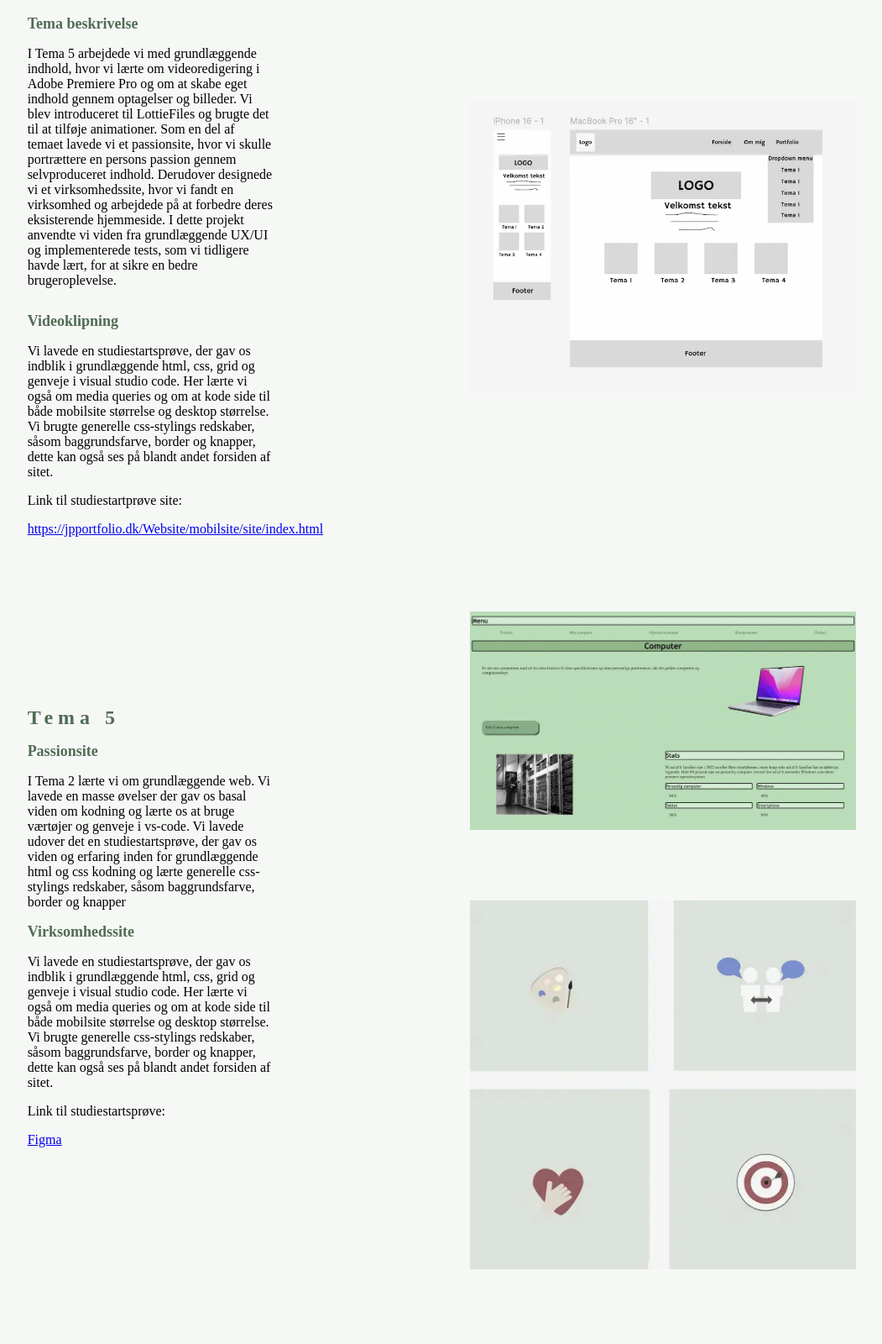
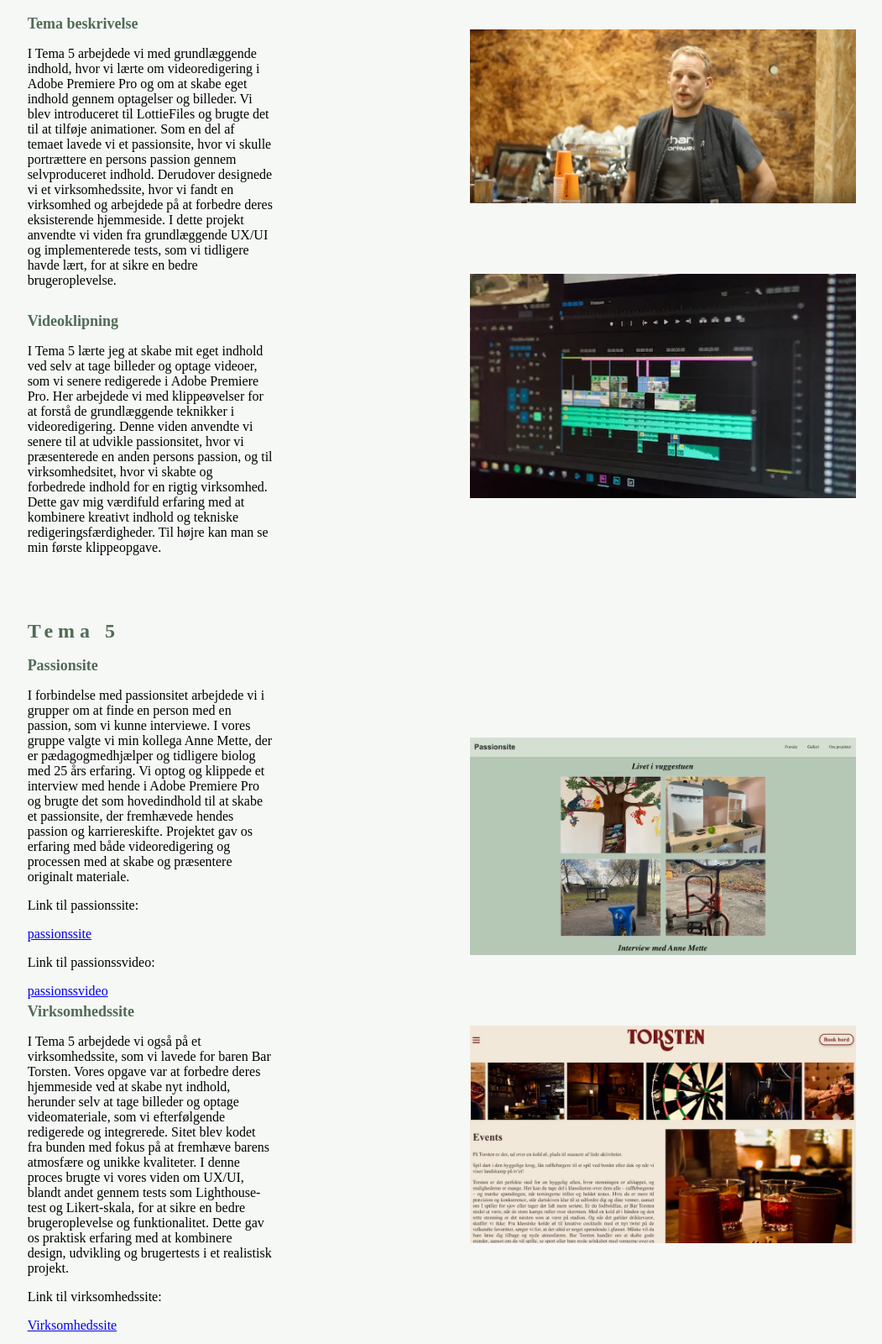
Before and after one commit to Jape0006/Eksamen-1.semester, a plain HTML site: page Tema5.html in a window 1280 px wide. Shown: the part 220-1820 px from the top of the page at 84% size, without its empty margins (51-1102 px from the left). Drawn offline with Linux system fonts and the light colour scheme.

Commit message:
ændringer-igen

```diff
--- /dev/null
+++ b/Css/Animation.css
@@ -0,0 +1,17 @@
+@keyframes hop {
+  0% {
+    transform: translateY(0);
+  }
+  25% {
+    transform: translateY(-20px);
+  }
+  50% {
+    transform: translateY(0);
+  }
+  75% {
+    transform: translateY(-10px);
+  }
+  100% {
+    transform: translateY(0);
+  }
+}
--- a/Tema5.html
+++ b/Tema5.html
@@ -5,6 +5,7 @@
     <meta name="robots" content="noindex" />
     <link rel="stylesheet" href="CSS/Layout.css" />
     <link rel="stylesheet" href="CSS/Style.css" />
+    <link rel="stylesheet" href="Css/Animation.css">
     <title>Document</title>
   </head>
   <body>
@@ -51,18 +52,16 @@
          </p>
 
          <h4>Videoklipning</h4>
-         <p> Vi lavede en studiestartsprøve, der gav os indblik i grundlæggende html, css, grid og genveje i visual studio code. Her lærte vi også om media queries og om at kode side til både mobilsite størrelse og desktop størrelse. Vi brugte generelle css-stylings redskaber, såsom baggrundsfarve, border og knapper, dette kan også ses på blandt andet forsiden af sitet.
+         <p>
+            I Tema 5 lærte jeg at skabe mit eget indhold ved selv at tage billeder og optage videoer, som vi senere redigerede i Adobe Premiere Pro. Her arbejdede vi med klippeøvelser for at forstå de grundlæggende teknikker i videoredigering. Denne viden anvendte vi senere til at udvikle passionsitet, hvor vi præsenterede en anden persons passion, og til virksomhedsitet, hvor vi skabte og forbedrede indhold for en rigtig virksomhed. Dette gav mig værdifuld erfaring med at kombinere kreativt indhold og tekniske redigeringsfærdigheder. Til højre kan man se min første klippeopgave.
          </p>
-
-         <p>Link til studiestartprøve site:</p>
-
-         <a href="https://jpportfolio.dk/Website/mobilsite/site/index.html" target="_blank">https://jpportfolio.dk/Website/mobilsite/site/index.html</a>
 
         </div>
 
 
     <div class="image-section">
-          <img src="IMG/Tema5 wireframes.webp" alt="øvelser">
+        <img src="Img/Klippeopgave.webp" alt="">
+        <img src="Img/Videoredigering.webp" alt="">
         </div>
       </div>
 
@@ -75,16 +74,21 @@
 
 
          <h4>Passionsite</h4>
-          <p>
-            I Tema 2 lærte vi om grundlæggende web. Vi lavede en masse øvelser der gav os basal viden om kodning og lærte os at bruge værtøjer og genveje i vs-code. Vi lavede udover det en studiestartsprøve, der gav os viden og erfaring inden for grundlæggende html og css kodning og lærte generelle css-stylings redskaber, såsom baggrundsfarve, border og knapper
+          <p> I forbindelse med passionsitet arbejdede vi i grupper om at finde en person med en passion, som vi kunne interviewe. I vores gruppe valgte vi min kollega Anne Mette, der er pædagogmedhjælper og tidligere biolog med 25 års erfaring. Vi optog og klippede et interview med hende i Adobe Premiere Pro og brugte det som hovedindhold til at skabe et passionsite, der fremhævede hendes passion og karriereskifte. Projektet gav os erfaring med både videoredigering og processen med at skabe og præsentere originalt materiale.
+
+         </p>
+         <p>Link til passionssite:</p>
+         <a href="https://jpportfolio.dk/Passionsite/passionsite.html" target="_blank">passionssite</a>
+
+         <p>Link til passionssvideo:</p>
+         <a href="https://www.youtube.com/watch?v=pLB7xNBxwek" target="_blank">passionssvideo </a>
+
+         <h4>Virksomhedssite</h4>
+         <p> I Tema 5 arbejdede vi også på et virksomhedssite, som vi lavede for baren Bar Torsten. Vores opgave var at forbedre deres hjemmeside ved at skabe nyt indhold, herunder selv at tage billeder og optage videomateriale, som vi efterfølgende redigerede og integrerede. Sitet blev kodet fra bunden med fokus på at fremhæve barens atmosfære og unikke kvaliteter. I denne proces brugte vi vores viden om UX/UI, blandt andet gennem tests som Lighthouse-test og Likert-skala, for at sikre en bedre brugeroplevelse og funktionalitet. Dette gav os praktisk erfaring med at kombinere design, udvikling og brugertests i et realistisk projekt.
          </p>
 
-         <h4>Virksomhedssite</h4>
-         <p> Vi lavede en studiestartsprøve, der gav os indblik i grundlæggende html, css, grid og genveje i visual studio code. Her lærte vi også om media queries og om at kode side til både mobilsite størrelse og desktop størrelse. Vi brugte generelle css-stylings redskaber, såsom baggrundsfarve, border og knapper, dette kan også ses på blandt andet forsiden af sitet.
-         </p>
-
-         <p>Link til studiestartsprøve:</p>
-         <a href="https://www.figma.com/design/ZFBQzxVYVB1su0C9Aep56m/Portfolio-eksamen?node-id=0-1&t=n5qW1TenR4yxMajn-1" target="_blank">Figma</a>
+         <p>Link til virksomhedssite:</p>
+         <a href="https://jpportfolio.dk/site1/index.html" target="_blank">Virksomhedssite</a>
 
 
 
@@ -92,8 +96,8 @@
 
 
     <div class="image-section">
-          <img src="IMG/Tema2.webp" alt="studiestartsprøve">
-          <img src="Img/Design-tema5.webp" alt="">
+          <img src="IMG/passionssite.webp" alt="studiestartsprøve">
+          <img src="Img/Virksomhedsite.webp" alt="">
         </div>
       </div>
 </main>
```
Also changed, not shown: Js/Script.js (+15 -0 lines), Om_mig.html (+5 -4 lines), Portfolio.html (+5 -3 lines), Tema1.html (+1 -0 lines), Tema2.html (+1 -0 lines), Tema3.html (+5 -8 lines), Tema4.html (+1 -0 lines), Tema6.html (+11 -7 lines), index.html (+5 -8 lines), Img/Klippeopgave.webp (added), Img/Virksomhedsite.webp (added), Img/passionssite.webp (added).
